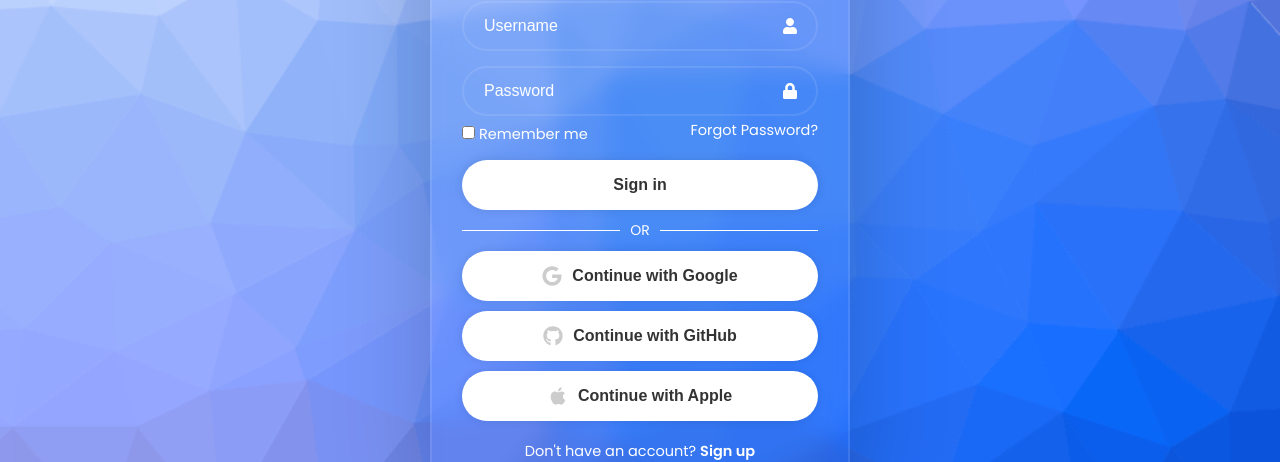
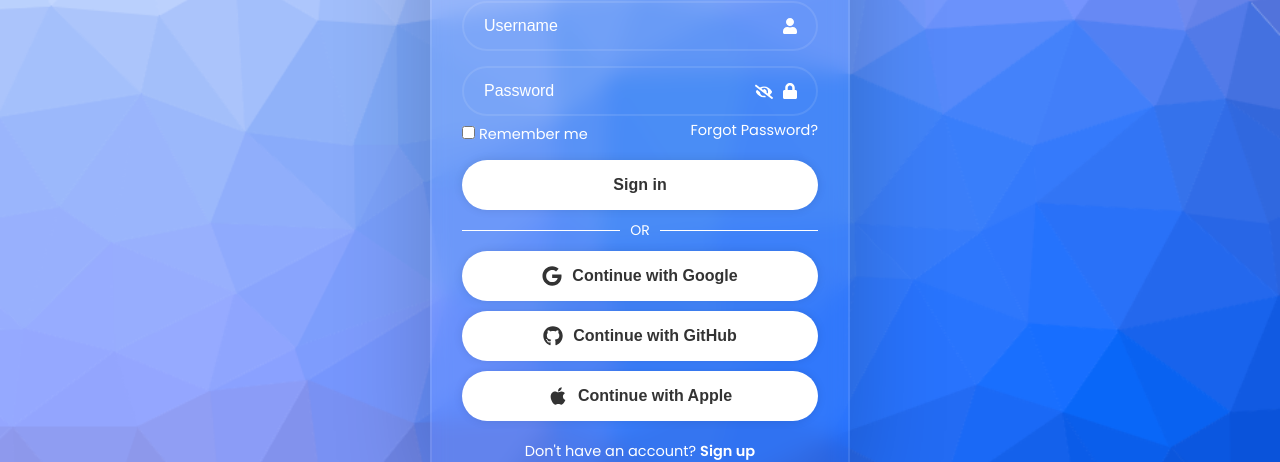
Before and after one commit to SandalCodez/OpenHand, a React (Vite) app in the folder frontend/: page /login in a window 1280 px wide. Shown: the part 290-752 px from the top of the page. Built offline with nearby package versions, Linux system fonts and the light colour scheme.

Commit message:
Add password-masking-button and hover to change color of the buttons.

```diff
--- a/frontend/package.json
+++ b/frontend/package.json
@@ -26,6 +26,6 @@
     "globals": "^16.3.0",
     "typescript": "~5.8.3",
     "typescript-eslint": "^8.39.1",
-    "vite": "^7.1.2"
+    "vite": "^7.1.5"
   }
 }
--- a/frontend/src/app/pages/Login/Login.css
+++ b/frontend/src/app/pages/Login/Login.css
@@ -68,7 +68,7 @@ form .input-box {
 }
 
 .input-box input::placeholder {
-    color: #fff;
+    color: #ffffff;
 }
 
 .input-box .input-icon {
@@ -81,7 +81,7 @@ form .input-box {
 
 form .remember-forgot {
     font-size: 14.5px;
-    color: #fff;
+    color: #ffffff;
     display: flex;
     justify-content: space-between;
     align-items: center;
@@ -103,7 +103,7 @@ form .remember-forgot {
     text-decoration: underline;
 }
 
-form button {
+form .btn {
     width: 100%;
     height: 50px;
     background: #fff;
@@ -116,6 +116,10 @@ form button {
     color: #333;
     font-weight: 700;
     margin: 10px 0 0px;
+}
+
+form .btn:hover {
+    color: #a8a6a6;
 }
 
 form .register-link {
@@ -163,7 +167,7 @@ form .register-link {
     height: 20px;
     width: 20px;
     margin-right: 10px;
-    filter: invert(1);
+    filter: invert(0);
 }
 
 .btn {
@@ -178,3 +182,20 @@ form .register-link {
     width: 100px;
     height: auto;
 }
+
+.password-toggle {
+    position: absolute;
+    right: 45px;
+    top: 51%;
+    transform: translateY(-51%);
+    background: none;
+    border: none;
+    outline: none;
+    color: #ffffff;
+    font-size: 18px;
+    display: flex;
+}
+
+.password-toggle:hover {
+    color: #a8a6a6;
+}
--- a/frontend/src/app/pages/Login/index.tsx
+++ b/frontend/src/app/pages/Login/index.tsx
@@ -1,26 +1,50 @@
-import { useState } from "react";
+/**
+ * Nadir please look over.
+ *
+ * To do
+ *
+ * on hover for the buttons
+ *
+ * Add functionality to the buttons
+ *
+ * Add social sign on with google github and apple
+ */
+
+// To do
+import React, { useState } from "react";
+// import styles for the login page
 import './Login.css'
-import { FaUser } from "react-icons/fa";
-import { FaLock } from "react-icons/fa";
+// import the icons for react
+import { FaUser, FaLock, FaGoogle, FaApple, FaGithub, FaEye, FaEyeSlash } from "react-icons/fa";
 import { MdEmail } from "react-icons/md";
-import { FaGoogle } from "react-icons/fa";
-import { FaApple } from "react-icons/fa";
-import { FaGithub } from "react-icons/fa";
+// import the logo
 import handy from "../../../assets/handy.png";
 
 const Login = () => {
 
+    // Create 2 states for password masking button
+    // this will make sure it is invisible or not
+    const [password, setPassword] = useState('');
+    const [showPassword, setShowPassword] = useState(false);
+
+    // toggle function for password masking button
+    const toggle = () => setShowPassword(!showPassword);
+
     const [action, setAction] = useState('');
 
+    // button to switch to the register page
     const registerLink = () => {
         setAction('active');
     };
 
+    // button to switch to the login page
     const loginLink = () => {
         setAction('');
     };
 
     return (
+        // puts the logo on top of the page?
+        // Should it go in the box or outside?
         <><img className="logo" src={handy} alt="Handy"/>
             <div className={`wrapper ${action}`}>
 
@@ -29,12 +53,31 @@ const Login = () => {
                     <form action="">
                         <h1>Sign in</h1>
                         <div className="input-box">
+                            {/* user name text field*/}
                             <input type="text" placeholder="Username" required/>
                             <FaUser className="input-icon"/>
                         </div>
+
                         <div className="input-box">
-                            <input type="password" placeholder="Password" required/>
-                            <FaLock className="input-icon"/>
+                            <input
+                                // show text if show password is true, otherwise mask the password
+                                type={showPassword ? "text" : "password"}
+                                placeholder="Password"
+                                value={password}
+                                onChange={(e) => setPassword(e.target.value)}
+                                required
+                            />
+                            <button
+                                type="button"
+                                className="password-toggle"
+                                onClick={toggle}
+                            >
+                                {/* If show password is true it will show to regular eye
+                                 otherwise it will show the slash eye */}
+                                {showPassword ? <FaEye /> : <FaEyeSlash />}
+                            </button>
+
+                            <FaLock className="input-icon" />
                         </div>
 
                         <div className="remember-forgot">
@@ -47,6 +90,8 @@ const Login = () => {
                         <div className="divider">
                             <span>OR</span>
                         </div>
+
+                        {/* buttons for social sign on google github and apple*/}
 
 
                         <button type="submit" className="btn"><FaGoogle className="ssoIcon"/> Continue with Google
@@ -78,8 +123,28 @@ const Login = () => {
                         </div>
 
                         <div className="input-box">
-                            <input type="password" placeholder="Password" required/>
-                            <FaLock className="input-icon"/>
+                            <input
+                                // show text if show password is true, otherwise mask the password
+                                type={showPassword ? "text" : "password"}
+                                placeholder="Password"
+                                value={password}
+                                onChange={(e) => setPassword(e.target.value)}
+                                required
+                            />
+                            <button
+                                type="button"
+                                className="password-toggle"
+                                onClick={toggle}
+                            >
+                                {/* If show password is true it will show to regular eye
+                                 otherwise it will show the slash eye */}
+                                {showPassword ? <FaEye /> : <FaEyeSlash />}
+                            </button>
+
+
+
+
+                            <FaLock className="input-icon" />
                         </div>
 
                         <div className="remember-forgot">
```
Also changed, not shown: 1 other file (tests, documents, lock files or other folders).
